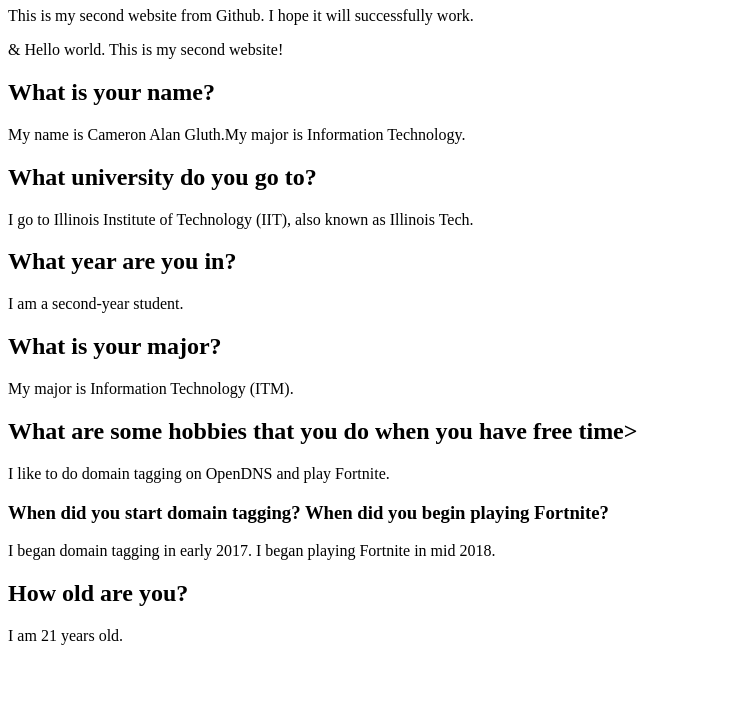
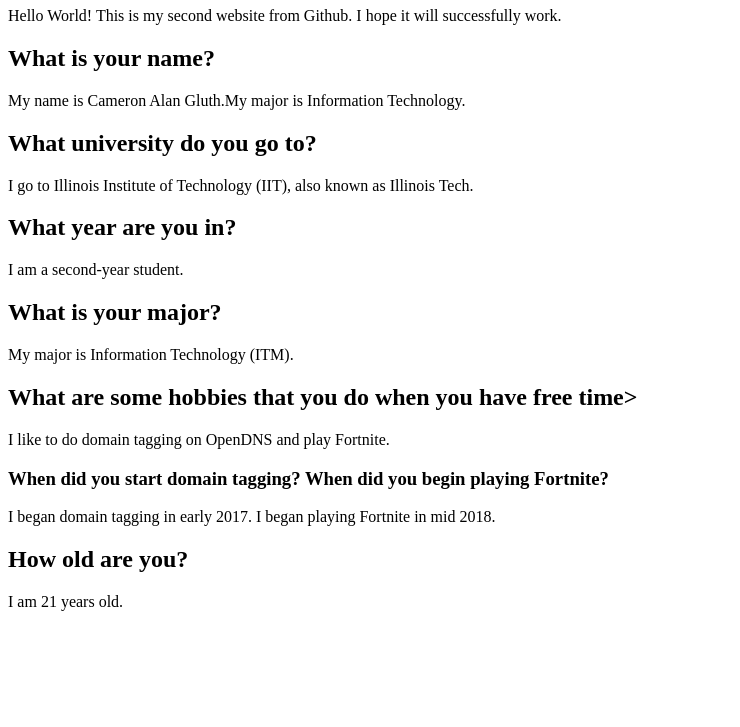
Before and after one commit to CameronAGluth/ITMD361_LabA, a plain HTML site: page index.html in a window 1280 px wide. Shown: the part 73-800 px from the top of the page, without its empty margins (0-740 px from the left). Drawn offline with Linux system fonts and the light colour scheme.

Commit message:
Update index.html

```diff
--- a/index.html
+++ b/index.html
@@ -6,8 +6,7 @@
 </head>
 <body>
   <h1>ITMD-361 Internet Technologies and Web Design</h1>
-  <p>This is my second website from Github. I hope it will successfully work.</p>
-  <p>&amp; Hello world. This is my second website!</p>
+  <p>Hello World! This is my second website from Github. I hope it will successfully work.</p>
   <h2>What is your name?</h2>
   <p>My name is Cameron Alan Gluth.My major is Information Technology.</p>
   <h2>What university do you go to?</h2>
```
